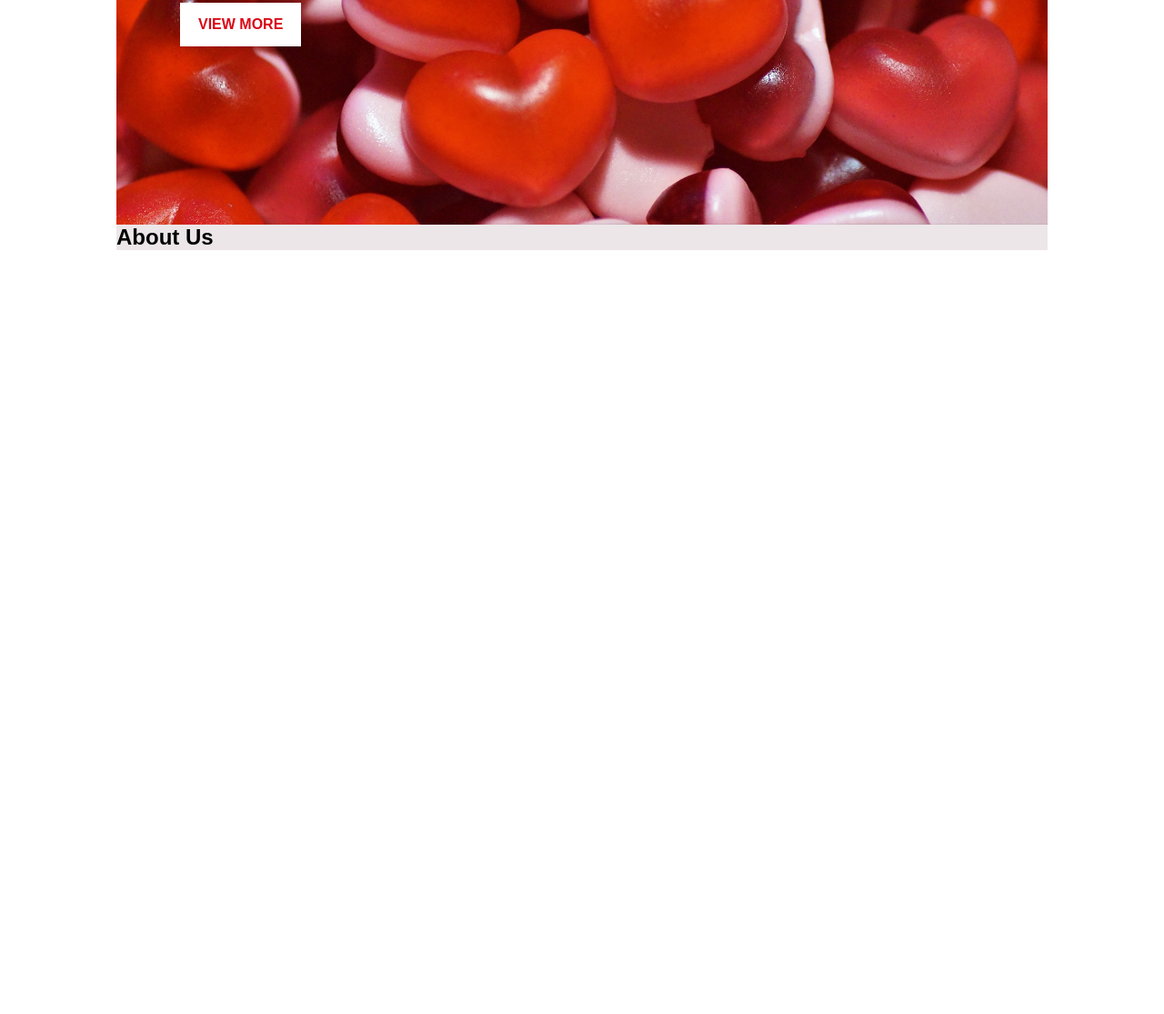
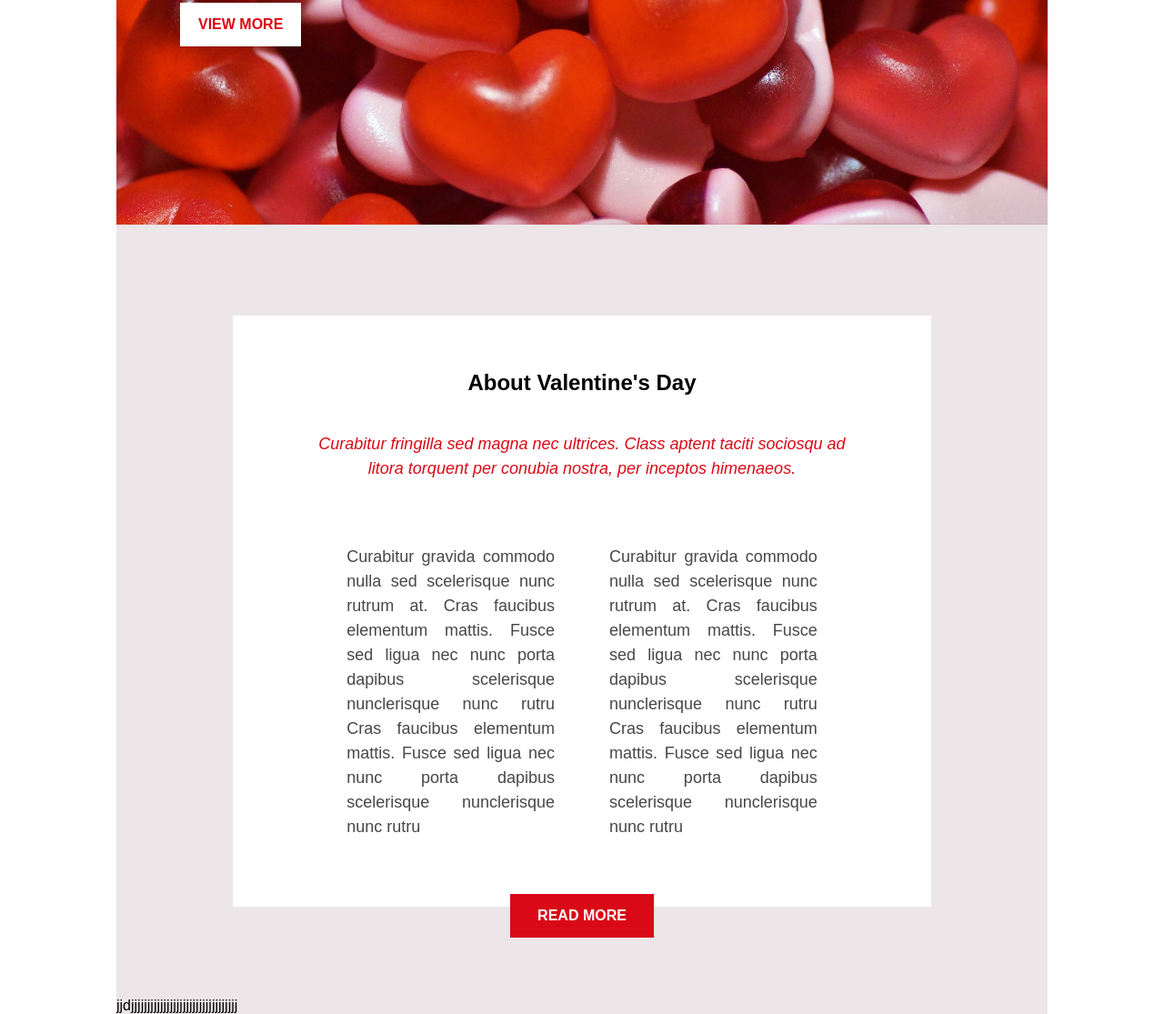
Before and after one commit to IsabelNtanda/valentine-s_day, a plain HTML site: page index.html in a window 1280 px wide. Shown: the part 485-1600 px from the top of the page at 91% size. Before the commit the page ends 800 px from the top, so only its background shows below. Drawn offline with Linux system fonts and the light colour scheme; files whose address does not match are found by name.

Commit message:
about valentine day

```diff
--- a/assets/css/style.css
+++ b/assets/css/style.css
@@ -7,6 +7,7 @@
 :root{
 font-size: 62.5%;
 --text-color:#ffffff;
+--text-color-red:#da0917;
 }
 body{
 width: 100%;
@@ -19,7 +20,6 @@
 }
 .container{
 width: 80%;
-height: 100%;
 margin: 0  auto;
 background-color:#ece6e8;
 }
@@ -36,7 +36,7 @@
 .logo{
 font-family: 'Dancing Script', cursive;
 font-size: 6rem;
-color: #da0917;
+color:var(--text-color-red);
 }
 #menu{
 display: flex;
@@ -81,7 +81,7 @@
 }
 
 .content-background a{
-color:#da0917;
+color:var(--text-color-red);
 text-decoration: none;
 background-color: var(--text-color);
 text-transform: uppercase;
@@ -90,3 +90,54 @@
 display:inline-block;
 margin-top: 2rem;
 }
+
+/* About valentine's day*/
+#about{
+width:75%;
+background-color: #ffffff;
+margin: 10rem auto;
+height: 65rem;
+}
+#about h2{
+text-align: center;
+padding:6rem 0 2rem 0;
+margin-bottom: 2rem;
+}
+#about a{
+text-decoration: none;
+display: block;
+background-color: var(--text-color-red);
+color: var(--text-color);
+padding: 1.5rem 3rem;
+text-transform: uppercase;
+text-align: center;
+width: fit-content;
+font-weight: bold;
+margin: 4rem auto;
+}
+#about .about-paragraph{
+text-align: center;
+margin:0 auto 3rem auto;
+width: 60rem;
+font-size: 1.8rem;
+line-height: 150%;
+color: var(--text-color-red);
+font-style: italic;
+}
+.about-content{
+display: flex;
+justify-content: center;
+align-items: center;
+margin-top: 5rem;
+  gap:2rem;
+}
+.about-content-side{
+  width: 35%;
+  padding: 2rem;
+}
+.about-content-side p{
+font-size: 1.8rem;
+line-height: 150%;
+color:#484646;
+text-align: justify;
+}
--- a/index.html
+++ b/index.html
@@ -37,9 +37,36 @@
         </div>
       </section>
       <section id="about">
-        <h2>About Us</h2>
+        <h2>About Valentine's Day</h2>
+        <p class="about-paragraph">
+          Curabitur fringilla sed magna nec ultrices. Class aptent taciti
+          sociosqu ad litora torquent per conubia nostra, per inceptos
+          himenaeos.
+        </p>
+        <div class="about-content">
+          <div class="about-content-side">
+            <p>
+              Curabitur gravida commodo nulla sed scelerisque nunc rutrum at.
+              Cras faucibus elementum mattis. Fusce sed ligua nec nunc porta
+              dapibus scelerisque nunclerisque nunc rutru Cras faucibus
+              elementum mattis. Fusce sed ligua nec nunc porta dapibus
+              scelerisque nunclerisque nunc rutru
+            </p>
+          </div>
+          <div class="about-content-side">
+            <p>
+              Curabitur gravida commodo nulla sed scelerisque nunc rutrum at.
+              Cras faucibus elementum mattis. Fusce sed ligua nec nunc porta
+              dapibus scelerisque nunclerisque nunc rutru Cras faucibus
+              elementum mattis. Fusce sed ligua nec nunc porta dapibus
+              scelerisque nunclerisque nunc rutru
+            </p>
+          </div>
+        </div>
+        <a href="" class="about-link">Read more</a>
+      </section>
 
-      </section>
+      <div id="contact">jjdjjjjjjjjjjjjjjjjjjjjjjjjjjjjjjjjj</div>
     </div>
   </body>
 </html>
```
